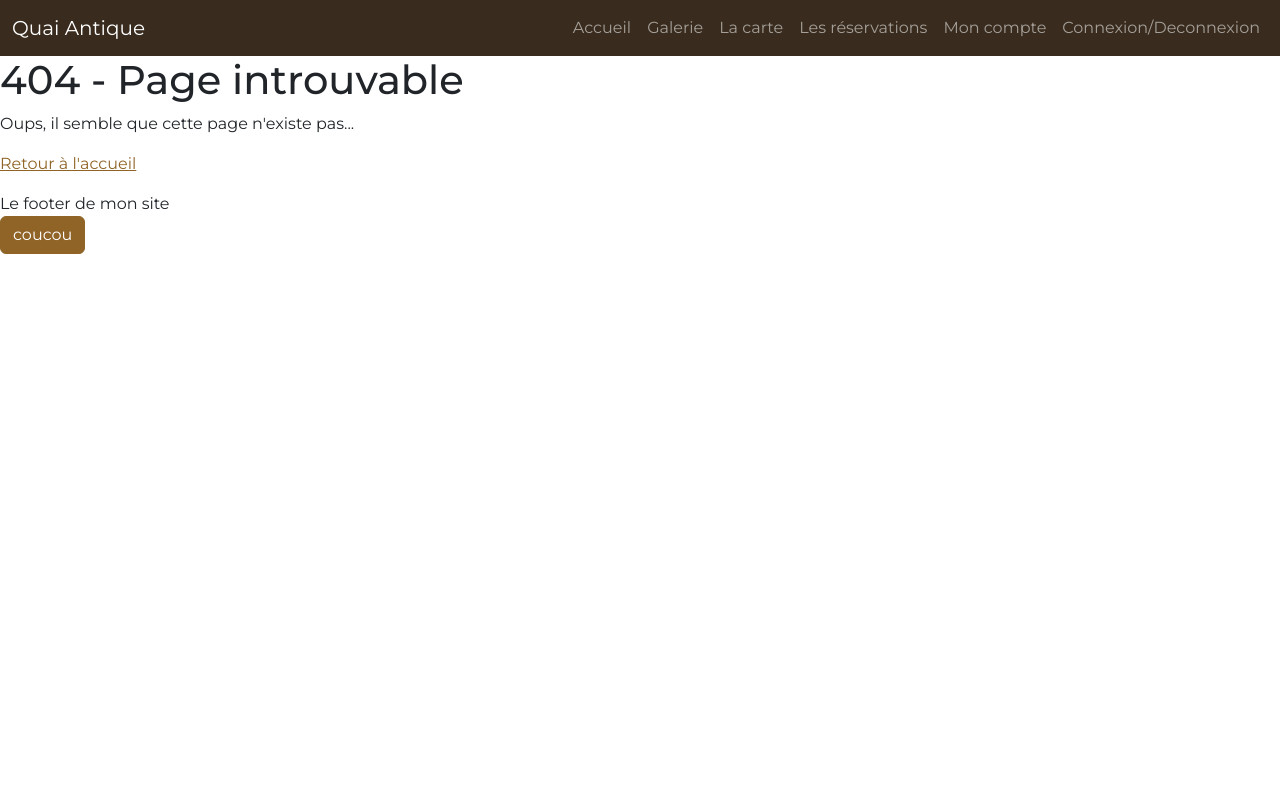
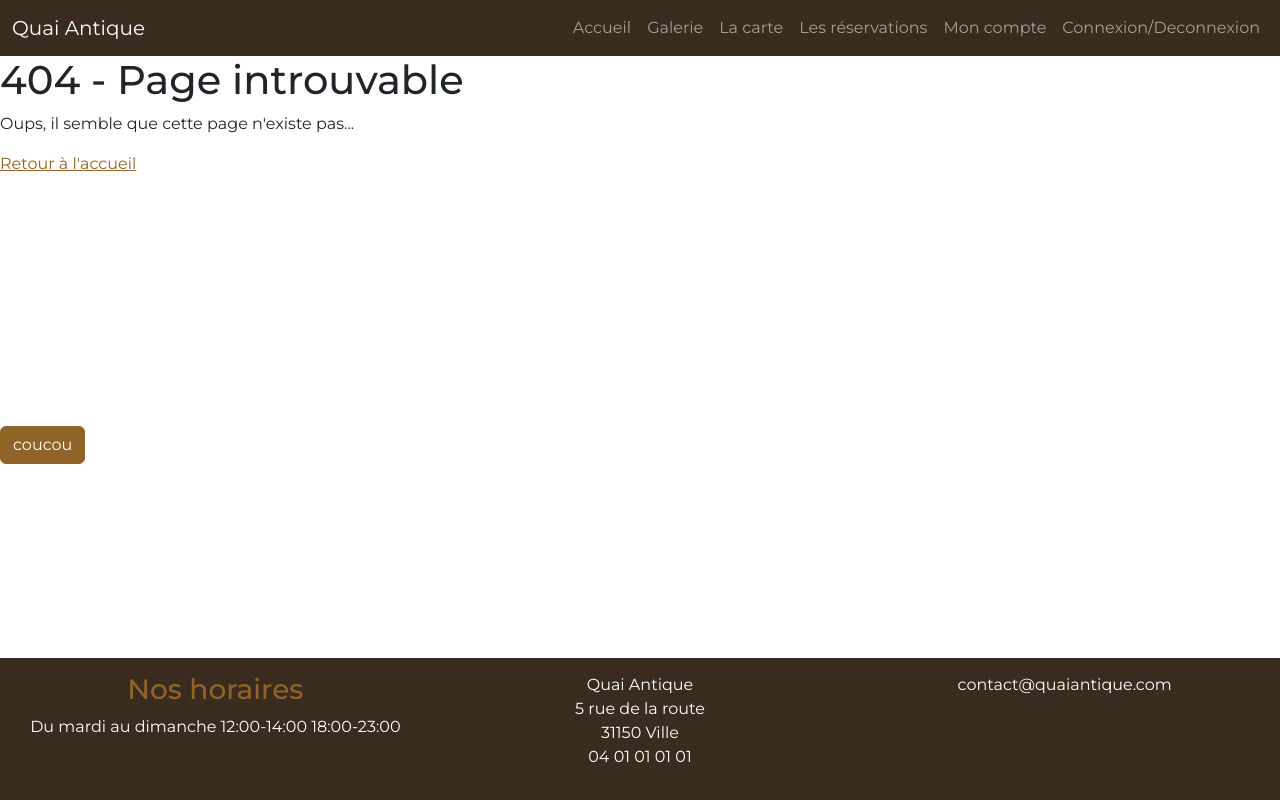
Before and after one commit to stshauke/QuaiAntiqueRestaurant, a plain HTML site: page index.html in a window 1280 px wide. Drawn offline with nearby package versions, Linux system fonts and the light colour scheme; a web font is replaced by a local one.

Commit message:
Ajout de footer

```diff
--- a/index.html
+++ b/index.html
@@ -52,9 +52,28 @@
         <!--Le contenu de la page sera  injectée ici-->
     </main>
 
-    <footer>Le footer de mon site</footer>
+    <button class="btn btn-primary">coucou</button>
 
-    <button class="btn btn-primary">coucou</button>
+      <footer class="bg-dark text-white text-center footer">
+        <div class="row">
+            <div class="col-12 col-lg-4">
+                <h3 class="text-primary">Nos horaires</h3>
+                <p>Du mardi au dimanche  12:00-14:00  18:00-23:00</p>
+            </div>
+            <div class="col-6 col-lg-4">
+                <p>Quai Antique <br/>
+                    5 rue de la route <br/>
+                    31150 Ville <br/>
+                    04 01 01 01 01 <br/>
+                </p>
+            </div>
+            <div class="col-6 col-lg-4">
+                <p>contact@quaiantique.com</p>
+            </div>
+        </div>
+    </footer>
+
+
 
     <script type="module" src="Router/router.js"></script>
     <script src="node_modules/bootstrap/dist/js/bootstrap.bundle.min.js"></script>
--- a/scss/main.scss
+++ b/scss/main.scss
@@ -1,2 +1,24 @@
 @import url("/node_modules/bootstrap-icons/font/bootstrap-icons.css");
 @import 'custom';
+
+// html et footer permettent de fixer le footer dans le peid de page.
+// raison pour laquelle nous avons mis le footer dans la position absolute et le html à la position
+// relative avec une taille minimum de 100%. C'est-à-dire qu'il prend toute la hauteur.
+
+html{
+    position: relative;
+    min-height: 100%;
+}
+
+// Sans cette marche bottom, le contenu de main va se chevaucher, raison pour laquelle nous avons mis
+// margin-bottom à 250px. ce 250px est plus ou moins la taille de footer.
+main{
+    margin-bottom: 250px;
+}
+
+footer.footer {
+    padding: 15px;
+    position: absolute;
+    bottom: 0;
+    width: 100%;
+}
```
Also changed, not shown: scss/main.css, 1 other file.
